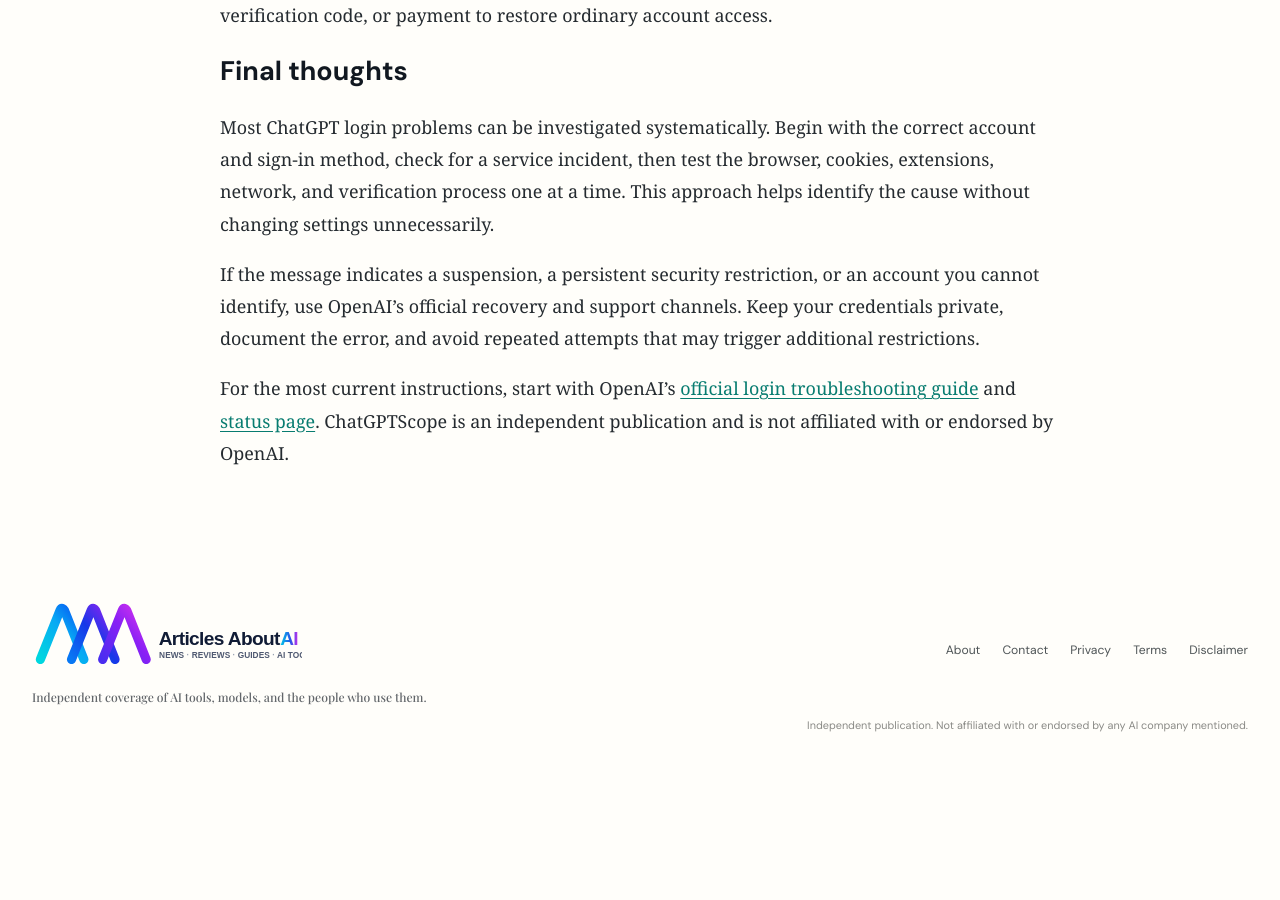
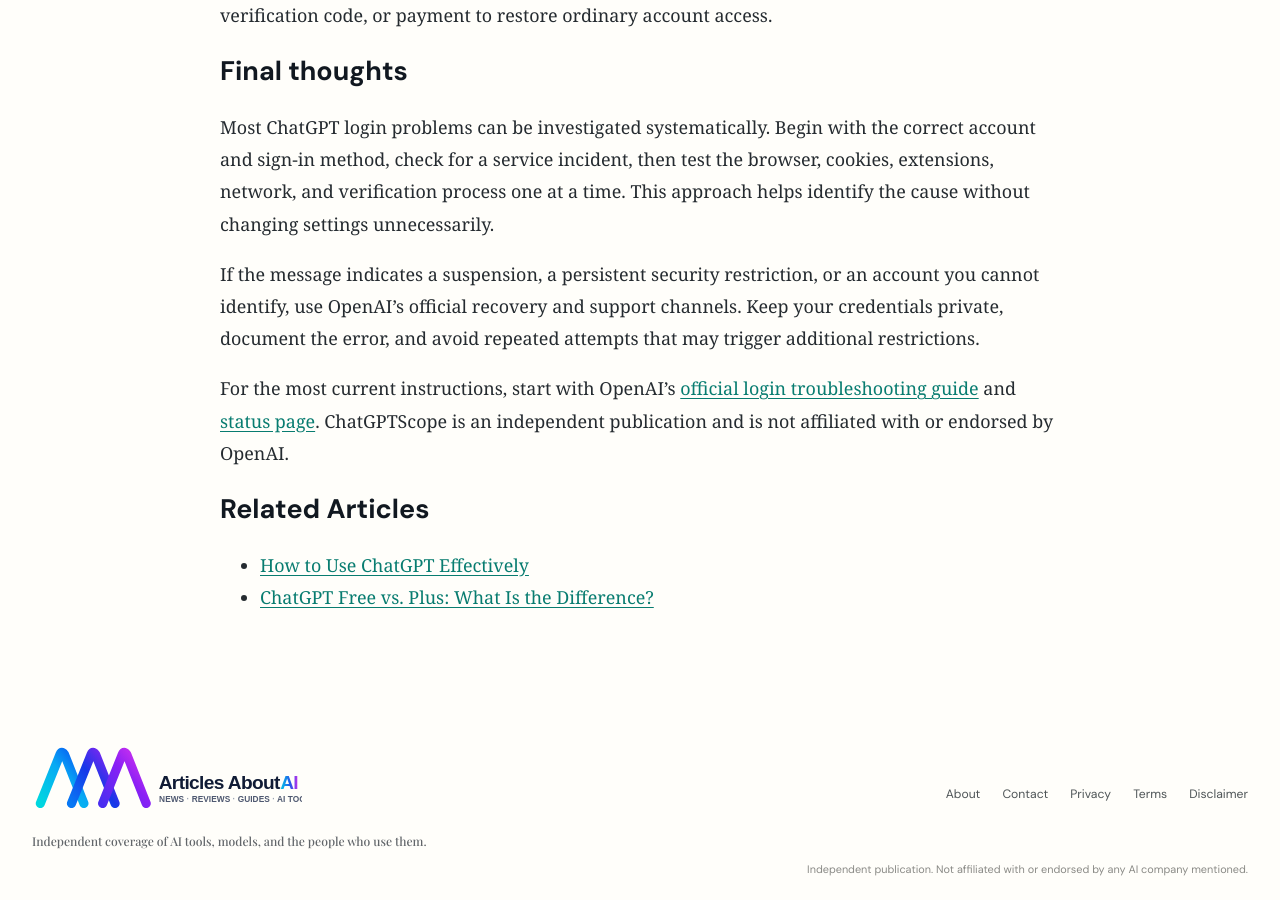
Before and after one commit to todaysnewsai/ChatGPTScope, a Jekyll site: the page built from _posts/2026-10-09-how-to-fix-chatgpt-login-problems.md, in a window 1280 px wide and 900 px high, scrolled down 12415 px. Built offline with Jekyll 4.4.1, drawn with Linux system fonts in a browser that asks for light colours; before the commit the page ends 13171 px from its top, so only the background shows below that.

Commit message:
Add relevant internal links to article

```diff
--- a/_posts/2026-10-09-how-to-fix-chatgpt-login-problems.md
+++ b/_posts/2026-10-09-how-to-fix-chatgpt-login-problems.md
@@ -280,3 +280,8 @@
 If the message indicates a suspension, a persistent security restriction, or an account you cannot identify, use OpenAI's official recovery and support channels. Keep your credentials private, document the error, and avoid repeated attempts that may trigger additional restrictions.
 
 For the most current instructions, start with OpenAI's [official login troubleshooting guide](https://help.openai.com/en/articles/7426629-why-cant-i-log-in-to-chatgpt) and [status page](https://status.openai.com/). ChatGPTScope is an independent publication and is not affiliated with or endorsed by OpenAI.
+
+## Related Articles
+
+- [How to Use ChatGPT Effectively](https://articlesaboutai.com/guides/2026/10/09/how-to-use-chatgpt-effectively/)
+- [ChatGPT Free vs. Plus: What Is the Difference?](https://articlesaboutai.com/guides/2026/10/10/chatgpt-free-vs-plus-what-is-the-difference/)
```
